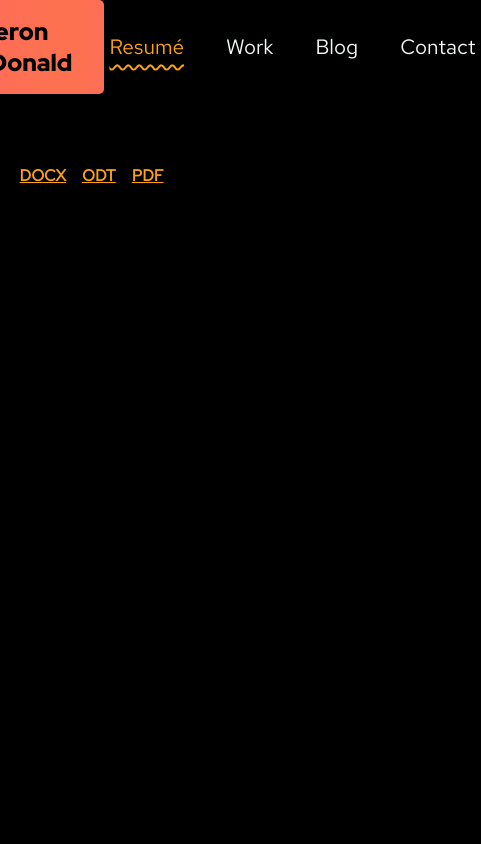
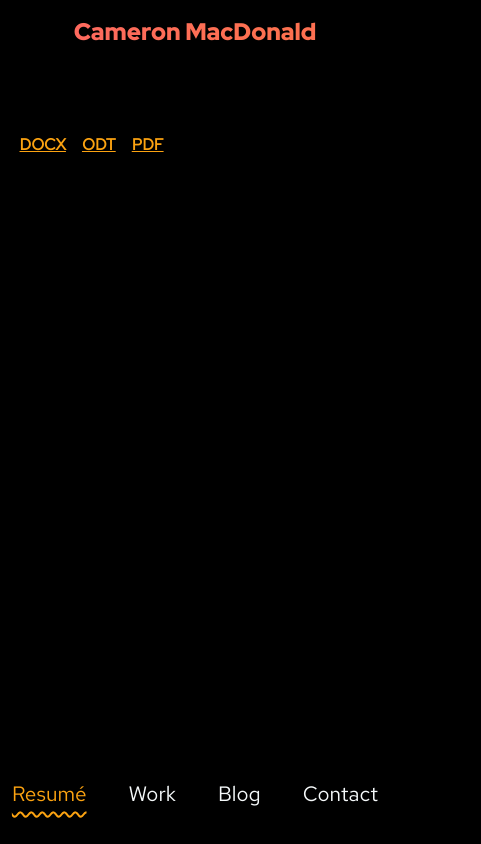
Before and after one commit to cadomac/cadomac.github.io, an Astro site: page /resume in a window 390 px wide. Shown: the whole page, 481 px wide, since content can reach past the window. Built offline with nearby package versions, Linux system fonts and the light colour scheme; Astro itself is replaced by a stand-in of ours.

Commit message:
fix: styles
Fix mobile styles
Abstract Markdown to its own component

```diff
--- a/src/components/Header.astro
+++ b/src/components/Header.astro
@@ -1,4 +1,6 @@
 ---
+import Nav from './Nav.astro';
+
 export interface Props {
   isHome?: boolean,
   currentPage: string
@@ -9,20 +11,11 @@
 
 <header>
   <a href="/"><h1>Cameron MacDonald</h1></a>
-  <nav>
-    <div class="backdrop"></div>
+  <div class="NavWrap">
     {
-      !isHome ? (
-        <a class:list={{current: currentPage === 'resume'}} href="/resume">Resumé</a>
-        <a class:list={{current: currentPage === 'work'}} href="/work">Work</a>
-        <a class:list={{current: currentPage === 'blog'}} href="/blog">Blog</a>
-        <a class:list={{current: currentPage === 'contact'}} href="/contact">Contact</a>
-      ) :
-      (
-        null
-      )
+      !isHome && <Nav currentPage={currentPage} />
     }
-  </nav>
+  </div>
 </header>
 
 <style lang="scss">
@@ -48,7 +41,7 @@
         gap: 0;
         margin-top: 0;
 
-        & > nav {
+        & > .NavWrap {
           display: none;
         }
       }
@@ -97,56 +90,6 @@
           }
         }
       }
-
-			& > nav {
-				display: flex;
-				gap: 2rem;
-				& > .backdrop {
-					position: absolute;
-					inset: 0;
-					$extended-by: 0px;
-					bottom: calc(-1 * $extended-by);
-					$cutoff: calc(100% - $extended-by);
-					-webkit-mask-image: linear-gradient(
-						to bottom,
-						black 0,
-						black $cutoff,
-						transparent $cutoff
-					);
-					pointer-events: none;
-
-					$blur: 7px;
-					backdrop-filter: blur($blur);
-					-webkit-backdrop-filter: blur($blur);
-					z-index: -1;
-				}
-				& > a {
-					font-size: 1.3rem;
-          font-weight: 500;
-					color: $off-white;
-					text-decoration: none;
-					transition: color 0.1s ease-in-out;
-					line-height: 1;
-					padding: 5px;
-
-          &.current {
-            color: $orange-web;
-            text-decoration: wavy underline;
-            text-underline-offset: 10px;
-          }
-
-					&:hover {
-						color: $pink-orange
-					}
-
-					&:focus {
-						border-radius: 2px;
-						background: $pink-orange;
-						color: $blue-black;
-						outline: 3px solid $pink-orange;
-					}
-				}
-			}
 		}
   }
 
--- /dev/null
+++ b/src/components/Markdown.astro
@@ -0,0 +1,28 @@
+---
+interface Props {
+    Content: Function;
+}
+
+const { Content } = Astro.props;
+---
+
+<div class="MarkdownContent">
+    <Content />
+</div>
+
+<style lang="scss" is:global>
+    @use "../../styles/_color.scss" as *;
+    .MarkdownContent {
+        & a {
+            color: $orange-web;
+            font-weight: 900;
+            &:hover {
+                color: $pink-orange;
+            }
+
+            @media (prefers-reduced-motion: no-preference) {
+                transition: color 0.15s ease-in-out;
+            }
+        }
+    }
+</style>
--- /dev/null
+++ b/src/components/Nav.astro
@@ -0,0 +1,79 @@
+---
+export interface Props {
+    currentPage: string;
+}
+
+const { currentPage } = Astro.props;
+---
+
+<nav class="SiteNav">
+    <div class="backdrop"></div>
+    <a class:list={{ current: currentPage === "resume" }} href="/resume"
+        >Resumé</a
+    >
+    <a class:list={{ current: currentPage === "work" }} href="/work">Work</a>
+    <a class:list={{ current: currentPage === "blog" }} href="/blog">Blog</a>
+    <a class:list={{ current: currentPage === "contact" }} href="/contact"
+        >Contact</a
+    >
+</nav>
+
+<style lang="scss">
+    @use "../../styles/_color.scss" as *;
+    @use "../../styles/_breakpoints.scss" as *;
+
+    header .SiteNav {
+        @include mobile {
+            display: none;
+        }
+    }
+    nav {
+        display: flex;
+        gap: 2rem;
+        & > .backdrop {
+            position: absolute;
+            inset: 0;
+            $extended-by: 0px;
+            bottom: calc(-1 * $extended-by);
+            $cutoff: calc(100% - $extended-by);
+            -webkit-mask-image: linear-gradient(
+                to bottom,
+                black 0,
+                black $cutoff,
+                transparent $cutoff
+            );
+            pointer-events: none;
+
+            $blur: 7px;
+            backdrop-filter: blur($blur);
+            -webkit-backdrop-filter: blur($blur);
+            z-index: -1;
+        }
+        & > a {
+            font-size: 1.3rem;
+            font-weight: 500;
+            color: $off-white;
+            text-decoration: none;
+            transition: color 0.1s ease-in-out;
+            line-height: 1;
+            padding: 5px;
+
+            &.current {
+                color: $orange-web;
+                text-decoration: wavy underline;
+                text-underline-offset: 10px;
+            }
+
+            &:hover {
+                color: $pink-orange;
+            }
+
+            &:focus {
+                border-radius: 2px;
+                background: $pink-orange;
+                color: $blue-black;
+                outline: 3px solid $pink-orange;
+            }
+        }
+    }
+</style>
--- a/src/layouts/Layout.astro
+++ b/src/layouts/Layout.astro
@@ -6,7 +6,8 @@
 }
 
 const { title, isHome=false, currentPage } = Astro.props;
-import Header from '../components/Header.astro';
+import Header from '@components/Header.astro';
+import Nav from '@components/Nav.astro';
 import { slide, ViewTransitions } from 'astro:transitions';
 ---
 
@@ -39,12 +40,35 @@
 		<main transition:animate={slide({ duration: '0.5s'})}>
 			<slot />
 		</main>
+		{
+		!isHome &&
+		<footer>
+			<Nav currentPage={currentPage} />
+		</footer>
+		}
 	</body>
 </html>
 <style lang="scss" is:global>
 	@use "sass:color";
 	@use "../../styles/_color.scss" as *;
 	@use "../../styles/_breakpoints.scss" as *;
+
+	footer {
+		display: none;
+
+		@include mobile {
+			display: flex;
+			position: fixed;
+			bottom: -25px;
+			height: 100px;
+			width: 100%;
+			justify-content: center;
+
+			& > .SiteNav {
+				padding-top: 10px;
+			}
+		}
+	}
 
 
 	.material-symbols-rounded {
@@ -95,7 +119,7 @@
 		container: body / inline-size;
 
 		@include mobile {
-			padding-bottom: 2rem;
+			padding-bottom: 8rem;
 		}
 
 		& main {
--- a/src/pages/resume.astro
+++ b/src/pages/resume.astro
@@ -1,5 +1,6 @@
 ---
 import {Content} from '../content/resume/resume.md';
+import Markdown from '@components/Markdown.astro';
 import * as skills from '../data/skills.json';
 import Layout from "../layouts/Layout.astro";
 ---
@@ -14,7 +15,7 @@
     </div>
     <details class="ResumeCollapse">
       <summary><span aria-hidden="true" class="material-symbols-rounded">expand_more</span> View web resume here</summary>
-      <Content />
+      <Markdown Content={Content} />
       <h3 id="skills">Skills</h3>
       <ul id="skills-list">
         {
@@ -38,17 +39,6 @@
     gap: 1rem;
     margin-bottom: 2rem;
 
-    & > a {
-      color: $orange-web;
-      font-weight: 900;
-      &:hover {
-        color: $pink-orange;
-      }
-
-      @media (prefers-reduced-motion: no-preference) {
-        transition: color 0.15s ease-in-out;
-      }
-    }
   }
   .ResumeWrapper {
     padding-bottom: 4rem;
@@ -75,6 +65,18 @@
         }
       }
     }
+
+    & a {
+      color: $orange-web;
+      font-weight: 900;
+      &:hover {
+        color: $pink-orange;
+      }
+
+      @media (prefers-reduced-motion: no-preference) {
+        transition: color 0.15s ease-in-out;
+      }
+    }
   }
   #skills-list {
     display: flex;
```
